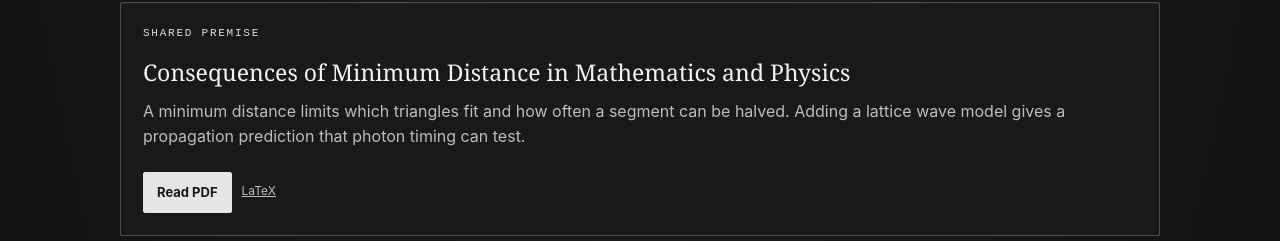
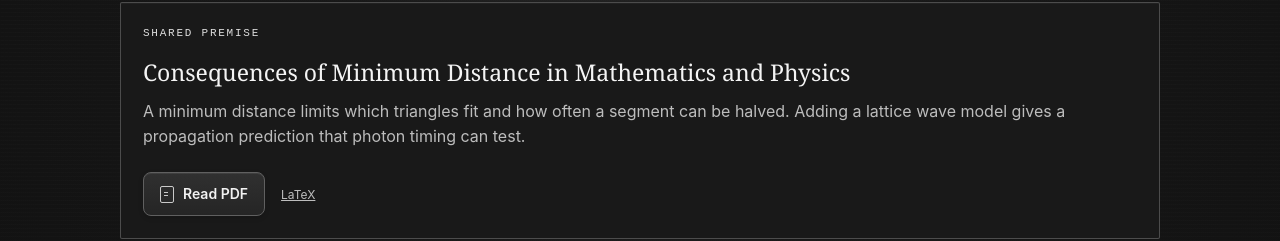
Before and after one commit to jonland82/minimum-distance-analytical-mechanics, a plain HTML site: page index.html in a window 1280 px wide. Shown: the part 584-825 px from the top of the page. Drawn offline with nearby package versions, Linux system fonts and the light colour scheme.

Commit message:
Refine PDF buttons with compact monochrome styling

```diff
--- a/site.css
+++ b/site.css
@@ -175,26 +175,30 @@
       display: inline-flex;
       align-items: center;
       gap: 9px;
-      min-height: 38px;
-      padding: 9px 13px;
-      border: 1px solid #a3a3a3;
-      border-radius: 2px;
+      min-height: 44px;
+      padding: 10px 16px;
+      border: 1px solid #606060;
+      border-radius: 8px;
       background: #252525;
       color: #f2f2f2;
-      font-size: 13px;
-      font-weight: 680;
+      font-size: 14px;
+      font-weight: 600;
+      line-height: 1.2;
+      transition: border-color .15s ease, box-shadow .15s ease;
     }
 
     .button.primary {
-      background: #e5e5e5;
-      border-color: #e5e5e5;
-      color: #171717;
+      background: linear-gradient(180deg, #303030, #252525);
+      border-color: #606060;
+      color: #f2f2f2;
+      box-shadow: inset 0 1px 0 rgba(255, 255, 255, .07), 0 2px 5px rgba(0, 0, 0, .15);
     }
 
     .button:hover {
-      border-color: #ffffff;
-      background: #ffffff;
-      color: #101010;
+      border-color: #aaaaaa;
+      background: linear-gradient(180deg, #414141, #333333);
+      color: #ffffff;
+      box-shadow: inset 0 1px 0 rgba(255, 255, 255, .1), 0 3px 8px rgba(0, 0, 0, .2);
     }
 
     main {
@@ -799,10 +803,23 @@ input[type=range] { display: block; width: 200px; margin-top: 12px; accent-color
 .paper-list .story-card:first-child { grid-column: 1 / -1; }
 @media(max-width: 700px) { .companion-grid { grid-template-columns: 1fr; } }
 .paper-list h3 { font-family: Georgia,serif; font-size: 23px; font-weight: 500; line-height: 1.2; }
-.paper-list .actions { margin-top: auto; padding-top: 22px; }
+.paper-list .actions { margin-top: auto; padding-top: 22px; align-items: center; gap: 16px; }
+.paper-list .button { width: auto; }
+.paper-list .button::before {
+  content: "";
+  width: 12px;
+  height: 15px;
+  flex: 0 0 auto;
+  border: 1px solid currentColor;
+  border-radius: 2px;
+  background:
+    linear-gradient(currentColor, currentColor) 3px 5px / 4px 1px no-repeat,
+    linear-gradient(currentColor, currentColor) 3px 8px / 4px 1px no-repeat;
+  opacity: .8;
+}
 .text-link { font-size: 12px; padding: 9px 0; color: var(--muted); text-decoration: underline; }
 .paper-list .eyebrow { font-family: 'Courier New', monospace; letter-spacing: .16em; }
 .text-link:hover { color: #ffffff; }
 .future-card h2 { margin-bottom: 20px; }
 @media(max-width:520px) { .explorer { padding: 16px; } th,td { padding: 12px; } .hero-inner { padding-top: 96px; } .metric-row { grid-template-columns: repeat(2,minmax(0,1fr)); } .metric { padding: 16px; } .metric strong { font-size: 21px; } }
-@media(prefers-reduced-motion:reduce) { html { scroll-behavior: auto; } }
+@media(prefers-reduced-motion:reduce) { html { scroll-behavior: auto; } .button { transition: none; } }
```
